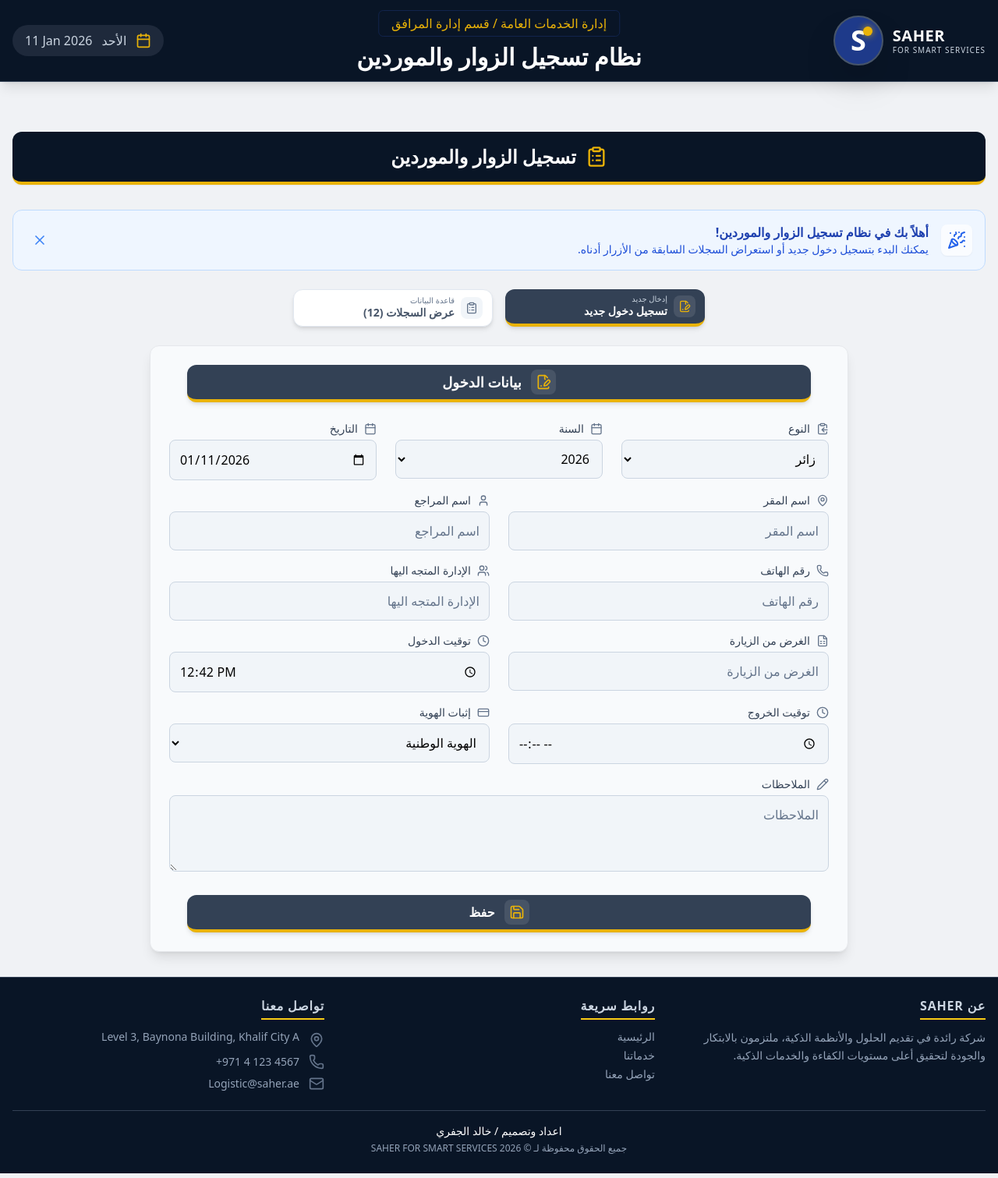
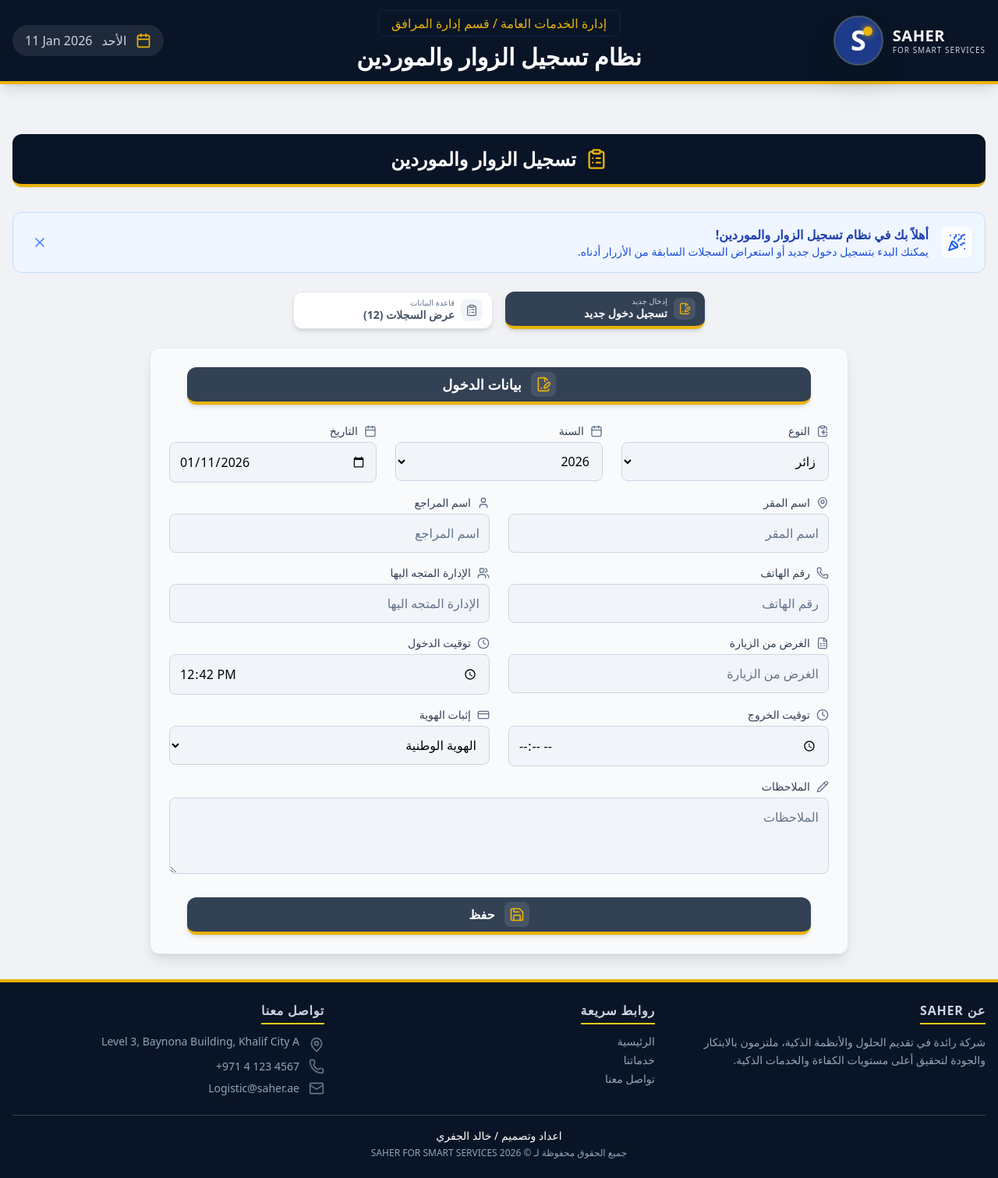
Before and after one commit to privatep88/vistor_vindor, a React (Vite) app: page / in a window 1280 px wide. Shown: the whole page at 78% size. Built offline with nearby package versions, Linux system fonts and the light colour scheme.

Commit message:
feat: Add prominent yellow border to header and footer
Adds a bold yellow border to the application's header and footer elements. This visual enhancement improves branding and highlights key sections of the UI.

```diff
--- a/App.tsx
+++ b/App.tsx
@@ -365,7 +365,7 @@ export default function App() {
 
   return (
     <div className="min-h-screen bg-transparent text-slate-800 font-sans flex flex-col" dir="rtl">
-      <header className="bg-[#091526] text-white shadow-lg sticky top-0 z-50 border-b border-slate-700 print:hidden">
+      <header className="bg-[#091526] text-white shadow-lg sticky top-0 z-50 border-b-4 border-[#eab308] print:hidden">
         <div className="container mx-auto px-4 py-5">
             <div className="flex flex-col md:flex-row justify-between items-center gap-4 md:gap-0 relative">
 
@@ -643,7 +643,7 @@ export default function App() {
         )}
       </main>
 
-      <footer className="bg-[#091526] text-slate-400 py-6 mt-auto border-t border-slate-700 print:hidden">
+      <footer className="bg-[#091526] text-slate-400 py-6 mt-auto border-t-4 border-[#eab308] print:hidden">
         <div className="container mx-auto px-4">
           <div className="grid grid-cols-1 md:grid-cols-3 gap-6 text-right">
 
```
